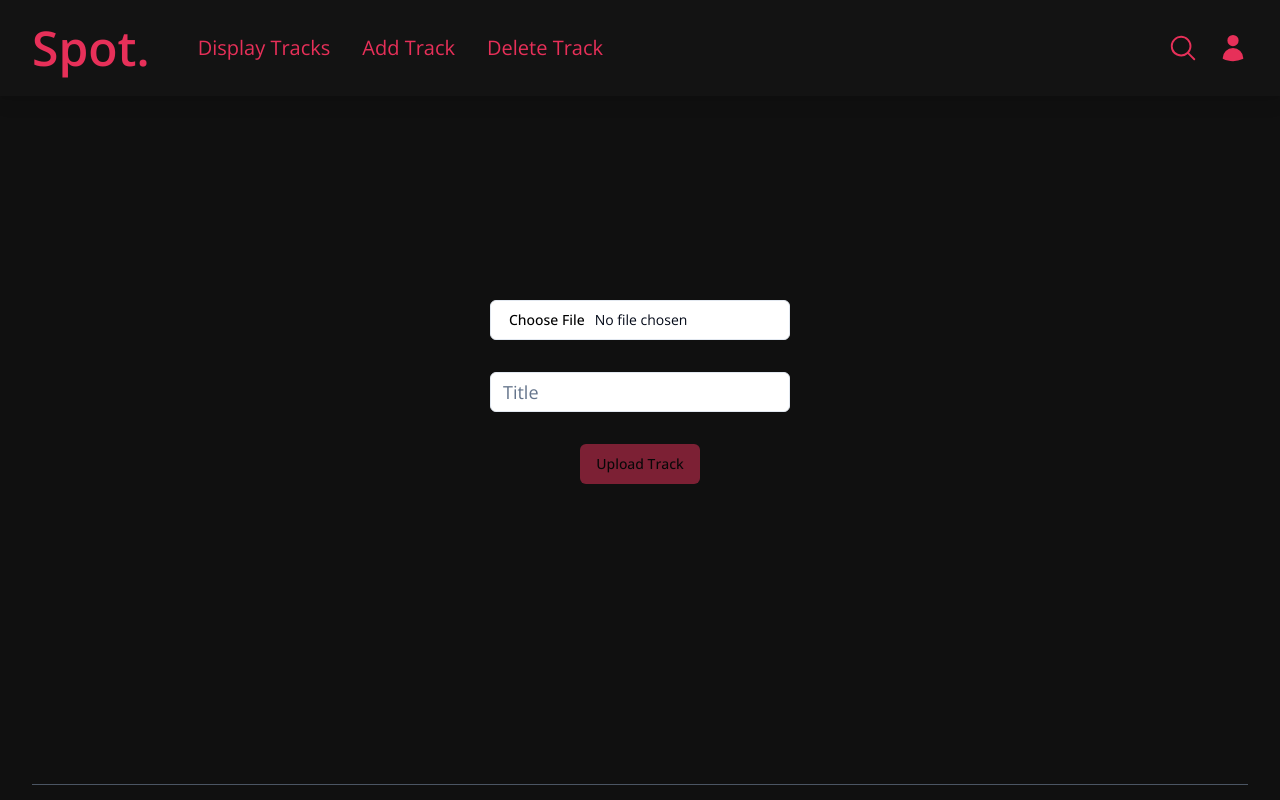
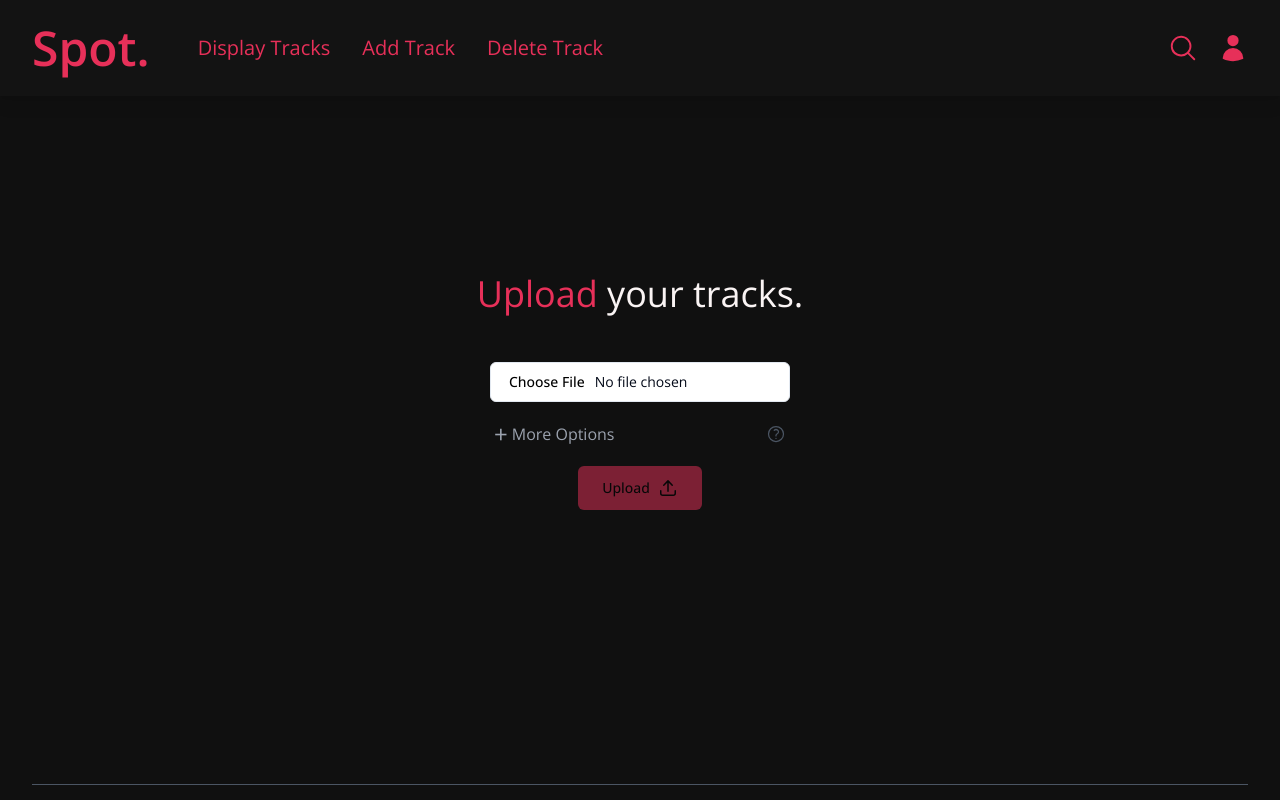
Before and after one commit to shaharyair/Spot-Frontend, a Next.js app: page /add-track in a window 1280 px wide. Shown: the top 800 px of the page. Built offline with nearby package versions, Linux system fonts and the light colour scheme.

Commit message:
feat: added accordion improved styling
options accordion for title, artist, album

```diff
--- a/app/add-track/page.js
+++ b/app/add-track/page.js
@@ -4,15 +4,21 @@ import axios from "axios";
 import { useState } from "react";
 import { Input } from "@/components/ui/input";
 import { Button } from "@/components/ui/button";
+import {
+  HiMiniArrowUpTray,
+  HiOutlineQuestionMarkCircle,
+} from "react-icons/hi2";
 import LoadingBar from "@/components/loadingbar";
-import ErrorMessage from "@/components/errormessage";
 
 function Page() {
   const [selectedFile, setSelectedFile] = useState(null);
   const [songTitle, setSongTitle] = useState("");
+  const [songArtist, setSongArtist] = useState("");
+  const [songAlbum, setSongAlbum] = useState("");
   const [loading, setLoading] = useState(false);
-  const [error, setError] = useState(null);
+  const [error, setError] = useState(false);
   const [songUploaded, setSongUploaded] = useState(false);
+  const [optionsOpen, setOptionsOpen] = useState(false);
 
   const handleFileChange = (event) => {
     setSelectedFile(event.target.files[0]);
@@ -20,6 +26,14 @@ function Page() {
 
   const handleTitleChange = (event) => {
     setSongTitle(event.target.value);
+  };
+
+  const handleArtistChange = (event) => {
+    setSongArtist(event.target.value);
+  };
+
+  const handleAlbumChange = (event) => {
+    setSongAlbum(event.target.value);
   };
 
   const handleUpload = (event) => {
@@ -37,6 +51,8 @@ function Page() {
     const formData = new FormData();
     formData.append("file", selectedFile);
     formData.append("title", songTitle);
+    formData.append("artist", songTitle);
+    formData.append("album", songTitle);
 
     axios
       .post("http://127.0.0.1:5000/api/upload_song", formData)
@@ -44,29 +60,61 @@ function Page() {
         setSongUploaded(true);
       })
       .catch((error) => {
-        setError("Error adding song. Please try again later.");
+        setError(true);
       })
       .finally(() => {
         setLoading(false);
+        setOptionsOpen(false);
+        setSongTitle("");
+        setSongArtist("");
+        setSongAlbum("");
       });
   };
 
   return (
     <>
+      {songUploaded && (
+        <div className='z-[999] fixed top-0 left-0 h-screen w-screen flex justify-center items-center bg-dialogBlack/25 backdrop-blur-[3px] animate-fade-in text-center'>
+          <div className=' px-10 py-8 lg:px-14 lg:py-10 bg- rounded-lg bg-dialogBlack border border-white flex flex-col items-center justify-center gap-6'>
+            <p className=' text-white font-thin text-lg lg:text-xl'>
+              Song Uploaded Successfully.
+            </p>
+            <Button
+              className='bg-bpmPink text-black hover:bg-white duration-200'
+              onClick={() => setSongUploaded(false)}
+            >
+              Close
+            </Button>
+          </div>
+        </div>
+      )}
+      {error && (
+        <div className='z-[999] fixed top-0 left-0 h-screen w-screen flex justify-center items-center bg-dialogBlack/25 backdrop-blur-[3px] animate-fade-in text-center'>
+          <div className=' px-10 py-8 lg:px-14 lg:py-10 bg- rounded-lg bg-dialogBlack border border-white flex flex-col items-center justify-center gap-6 leading-3'>
+            <p className=' text-white font-thin text-lg lg:text-xl'>
+              Error, please try again later.
+            </p>
+            <Button
+              className='bg-bpmPink text-black hover:bg-white duration-200'
+              onClick={() => setError(false)}
+            >
+              Close
+            </Button>
+          </div>
+        </div>
+      )}
       <div className='container h-[98vh] min-h-[650px] flex justify-center items-center'>
         {!error && loading ? (
           <LoadingBar />
         ) : (
+          <>
             <form
-            className='flex flex-col justify-center items-center gap-8 text-center'
+              className='flex flex-col justify-center items-center text-center gap-4'
               onSubmit={handleUpload}
             >
-            {songUploaded && (
-              <h2 className='text-white text-lg lg:text-2xl'>
-                Song uploaded successfully!
+              <h2 className='text-3xl lg:text-4xl mb-8 text-white font-thin'>
+                <span className='text-bpmPink'>Upload</span> your tracks.
               </h2>
-            )}
-            {error && <ErrorMessage message={error} />}
               <Input
                 className='w-[90vw] max-w-[300px] min-w-[250px]'
                 id='Track'
@@ -74,21 +122,58 @@ function Page() {
                 onChange={handleFileChange}
                 required
               />
+
+              <div className='grid grid-col-2 justify-center items-center'>
+                <div
+                  onClick={() => setOptionsOpen(!optionsOpen)}
+                  className='text-gray-400 font-thin cursor-pointer flex items-center text-sm lg:text-base gap-1 row-start-1 col-start-1 pl-1'
+                >
+                  <span className='text-xl lg:text-2xl'>
+                    {optionsOpen ? "-" : "+"}
+                  </span>
+                  More Options
+                </div>
+                <div className=" className=' text-xl text-gray-600 row-start-1 col-start-2 justify-self-end p-1">
+                  <HiOutlineQuestionMarkCircle />
+                </div>
+                <div
+                  className={`${
+                    optionsOpen ? "max-h-[500px]" : "max-h-[0px]"
+                  } col-span-2 overflow-hidden flex flex-col w-[90vw] max-w-[300px] min-w-[250px] text-md lg:text-lg transition-max-w  duration-300 ease-linear`}
+                >
+                  <div className='flex flex-col gap-3 py-1'>
                     <Input
-              className='w-[90vw] max-w-[300px] min-w-[250px] text-md lg:text-lg'
                       type='text'
                       value={songTitle}
                       onChange={handleTitleChange}
                       placeholder='Title'
                     />
+                    <Input
+                      type='text'
+                      value={songArtist}
+                      onChange={handleArtistChange}
+                      placeholder='Artist'
+                    />
+                    <Input
+                      type='text'
+                      value={songAlbum}
+                      onChange={handleAlbumChange}
+                      placeholder='Album'
+                    />
+                  </div>
+                </div>
+              </div>
               <Button
+                size='lg'
                 type='submit'
                 disabled={!selectedFile}
-              className='bg-bpmPink text-black hover:bg-white duration-200 '
+                className='bg-bpmPink text-black hover:bg-white duration-200 flex justify-center items-center gap-2'
               >
-              Upload Track
+                Upload
+                <HiMiniArrowUpTray className='text-lg lg:text-xl' />
               </Button>
             </form>
+          </>
         )}
       </div>
     </>
--- a/components/ui/button.jsx
+++ b/components/ui/button.jsx
@@ -1,11 +1,11 @@
-import * as React from "react"
-import { Slot } from "@radix-ui/react-slot"
+import * as React from "react";
+import { Slot } from "@radix-ui/react-slot";
 import { cva } from "class-variance-authority";
 
-import { cn } from "@/lib/utils"
+import { cn } from "@/lib/utils";
 
 const buttonVariants = cva(
-  "inline-flex items-center justify-center rounded-md text-sm font-medium ring-offset-background transition-colors focus-visible:outline-none focus-visible:ring-2 focus-visible:ring-ring focus-visible:ring-offset-2 disabled:pointer-events-none disabled:opacity-50",
+  "inline-flex items-center justify-center text-xs lg:text-sm font-medium ring-offset-background transition-colors focus-visible:outline-none focus-visible:ring-2 focus-visible:ring-ring focus-visible:ring-offset-2 disabled:pointer-events-none disabled:opacity-50",
   {
     variants: {
       variant: {
@@ -20,9 +20,9 @@ const buttonVariants = cva(
         link: "text-primary underline-offset-4 hover:underline",
       },
       size: {
-        default: "h-10 px-4 py-2",
+        default: "rounded-md h-10 px-4 py-2",
         sm: "h-9 rounded-md px-3",
-        lg: "h-11 rounded-md px-8",
+        lg: "h-11 rounded-md px-6",
         icon: "h-10 w-10",
       },
     },
@@ -31,17 +31,20 @@ const buttonVariants = cva(
       size: "default",
     },
   }
-)
+);
 
-const Button = React.forwardRef(({ className, variant, size, asChild = false, ...props }, ref) => {
-  const Comp = asChild ? Slot : "button"
-  return (
-    (<Comp
-      className={cn(buttonVariants({ variant, size, className }))}
-      ref={ref}
-      {...props} />)
-  );
-})
-Button.displayName = "Button"
+const Button = React.forwardRef(
+  ({ className, variant, size, asChild = false, ...props }, ref) => {
+    const Comp = asChild ? Slot : "button";
+    return (
+      <Comp
+        className={cn(buttonVariants({ variant, size, className }))}
+        ref={ref}
+        {...props}
+      />
+    );
+  }
+);
+Button.displayName = "Button";
 
-export { Button, buttonVariants }
+export { Button, buttonVariants };
--- a/tailwind.config.js
+++ b/tailwind.config.js
@@ -19,6 +19,7 @@ module.exports = {
       colors: {
         bpmPink: "#E73059",
         white: "#FAF4F4",
+        dialogBlack: "#070707",
         backgroundBlack: "#111111",
         navbarBlack: "#151515",
         navbarBlack2: "#191919",
@@ -78,10 +79,20 @@ module.exports = {
           from: { height: "var(--radix-accordion-content-height)" },
           to: { height: 0 },
         },
+        "fade-out": {
+          from: { opacity: 1 },
+          to: { opacity: 0 },
+        },
+        "fade-in": {
+          from: { opacity: 0 },
+          to: { opacity: 1 },
+        },
       },
       animation: {
         "accordion-down": "accordion-down 0.2s ease-out",
         "accordion-up": "accordion-up 0.2s ease-out",
+        "fade-out": "fade-out 0.5s ease forwards",
+        "fade-in": "fade-in 0.5s ease forwards",
       },
     },
   },
```
Lines whose indentation alone changed are shown as unchanged.
